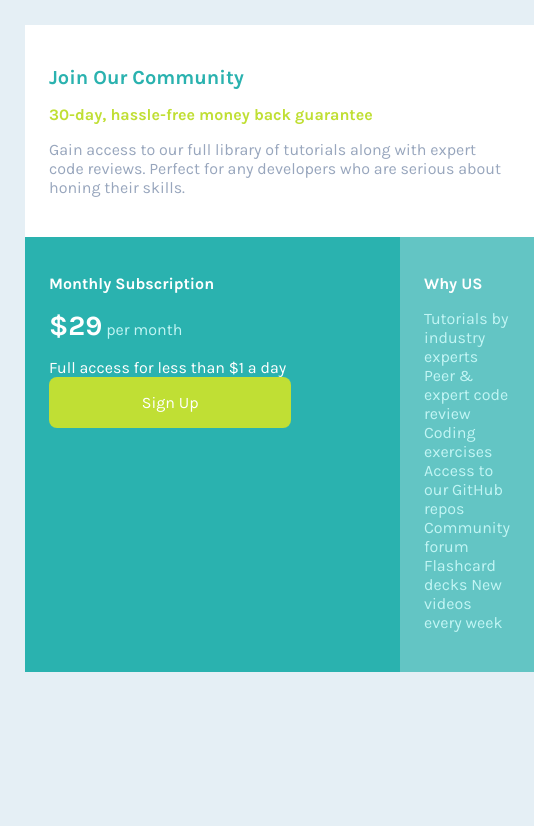
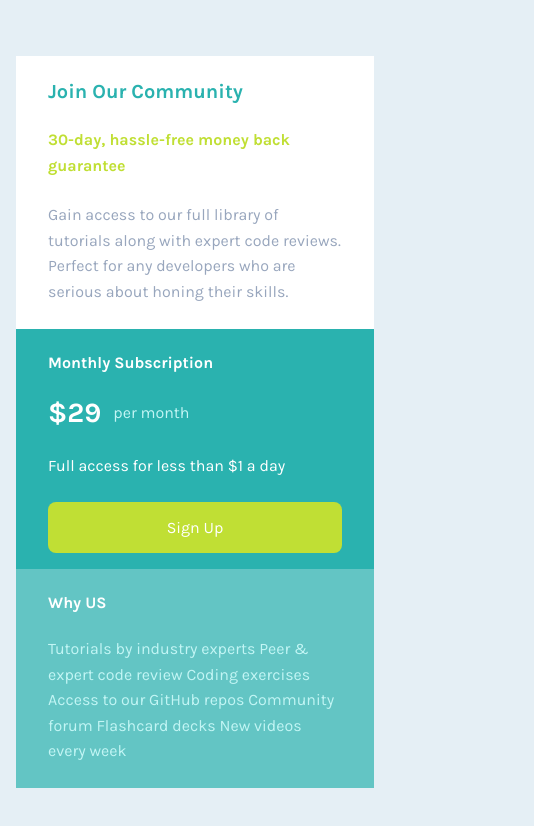
Before and after one commit to lukejans/single-price-grid-component, a plain HTML site: page index.html in a window 390 px wide. Shown: the whole page, 534 px wide, since content can reach past the window. Drawn offline with Linux system fonts and the light colour scheme.

Commit message:
Added Responsive Grid

```diff
--- a/index.html
+++ b/index.html
@@ -19,24 +19,23 @@
     />
   </head>
   <body>
-    <div class="wrapper">
-      <main class="display">
+    <main class="container">
       <section class="card box1">
         <h1 class="card-title1">Join Our Community</h1>
         <p class="green-txt">30-day, hassle-free money back guarantee</p>
         <p class="main-txt">
           Gain access to our full library of tutorials along with expert code
-            reviews. Perfect for any developers who are serious about honing
-            their skills.
+          reviews. Perfect for any developers who are serious about honing their
+          skills.
         </p>
       </section>
 
       <section class="card box2">
         <h2 class="card-title2">Monthly Subscription</h2>
-          <p>
+        <div class="price">
           <strong class="cost">$29</strong>
           <span class="month">per month</span>
-          </p>
+        </div>
         <p>Full access for less than $1 a day</p>
         <a class="button" href="" target="_blank"><span>Sign Up</span></a>
       </section>
@@ -50,6 +49,5 @@
         </p>
       </section>
     </main>
-    </div>
   </body>
 </html>
--- a/styles.css
+++ b/styles.css
@@ -14,16 +14,19 @@ body {
   color: hsl(179, 62%, 43%);
   font-size: 1.25rem;
   font-weight: 700;
+  padding: 1.5rem 0;
 }
 
 .card-title2,
 .card-title3 {
   font-weight: 700;
+  padding: 1.5rem 0;
 }
 
 .green-txt {
   color: hsl(71, 73%, 54%);
   font-weight: 700;
+  padding-bottom: 1.5rem;
 }
 
 .main-txt {
@@ -38,6 +41,19 @@ body {
 .why-txt,
 .month {
   color: hsl(179, 72%, 86%);
+}
+
+.box2 .price {
+  padding-bottom: 1.5rem;
+  display: flex;
+  align-items: center;
+  gap: 0.75rem;
+}
+
+.container p {
+  padding-bottom: 1.5rem;
+  line-height: 1.6;
+  text-align: start;
 }
 
 .box1,
@@ -60,30 +76,66 @@ body {
 
 .button {
   text-decoration: none;
+  text-align: center;
   background-color: hsl(71, 73%, 54%);
-  padding: 1rem 5.8rem;
   border-radius: 0.5rem;
+  display: inline-block;
+  width: 100%;
+  padding: 1rem 1.2rem;
+  margin-bottom: 1rem;
 }
 
 /* layout styles */
-body {
-  min-width: 100vw;
-  min-height: 100vh;
+* {
   margin: 0;
+  padding: 0;
+  box-sizing: border-box;
 }
 
-.wrapper {
-  max-width: 1440px;
-  min-width: 375px;
-  margin: auto;
-}
-
-.display {
-  display: grid;
-  grid-template-columns: repeat(auto-fit, minmax(375px, 720px));
-  margin: 25px;
+body {
+  display: flex;
+  align-items: center;
+  justify-content: center;
+  min-height: 100vh;
 }
 
 .box1 {
-  grid-column: 1 / 3;
+  padding: 0 2rem;
+  text-align: start;
 }
+
+.box2 {
+  padding: 0 2rem;
+}
+
+.box3 {
+  padding: 0 2rem;
+}
+
+main {
+  width: 360px;
+  margin: 1rem;
+}
+
+@media (min-width: 1020px) {
+  .container {
+    display: grid;
+    grid-template-columns: repeat(2, 1fr);
+    grid-template-rows: auto auto;
+    width: 650px;
+  }
+  .container .box1 {
+    grid-column: 1 / 3;
+    padding: 1.5em 2.5rem;
+    border-radius: 1rem 1rem 0 0;
+  }
+  .container .box1 p {
+    line-height: 1.9;
+  }
+  .container .box2 {
+    border-radius: 0 0 0 1rem;
+  }
+  .container .box3 {
+    border-radius: 0 0 1rem 0;
+  }
+}
```
Lines whose indentation alone changed are shown as unchanged.
